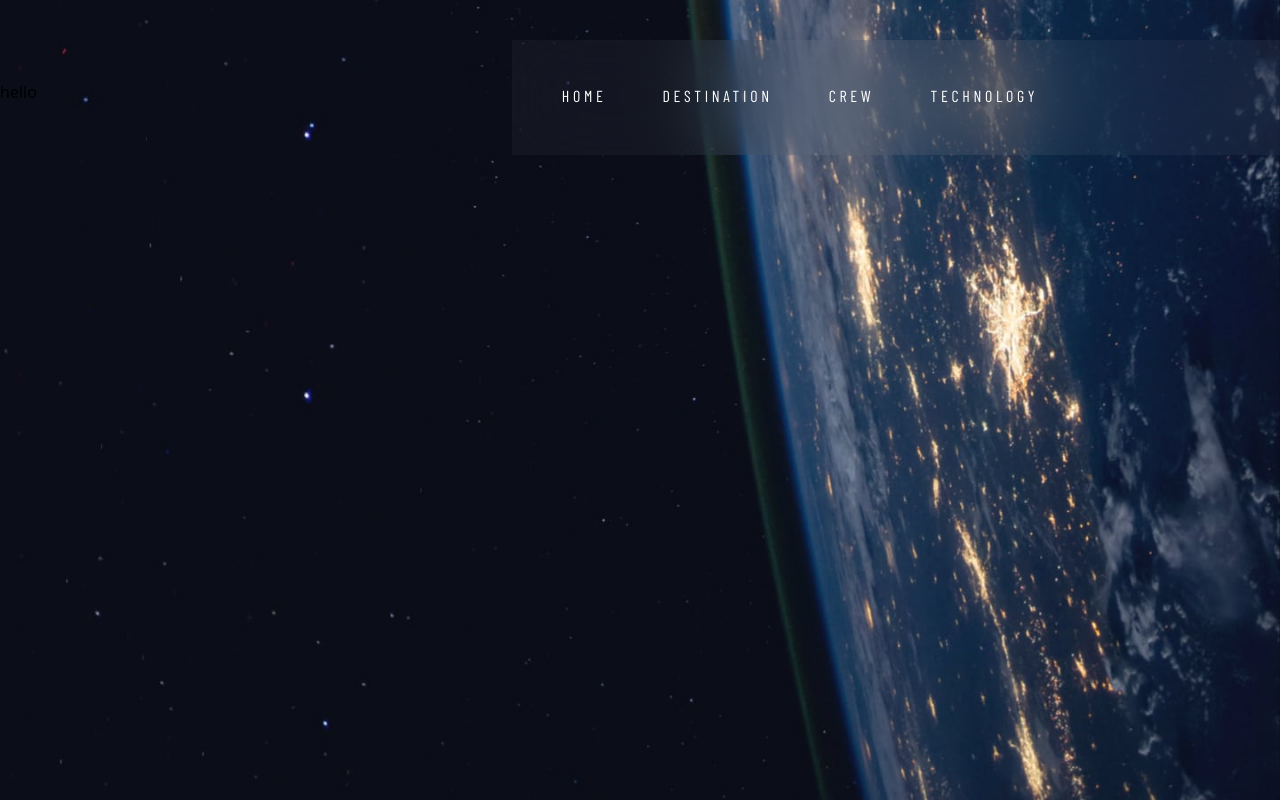
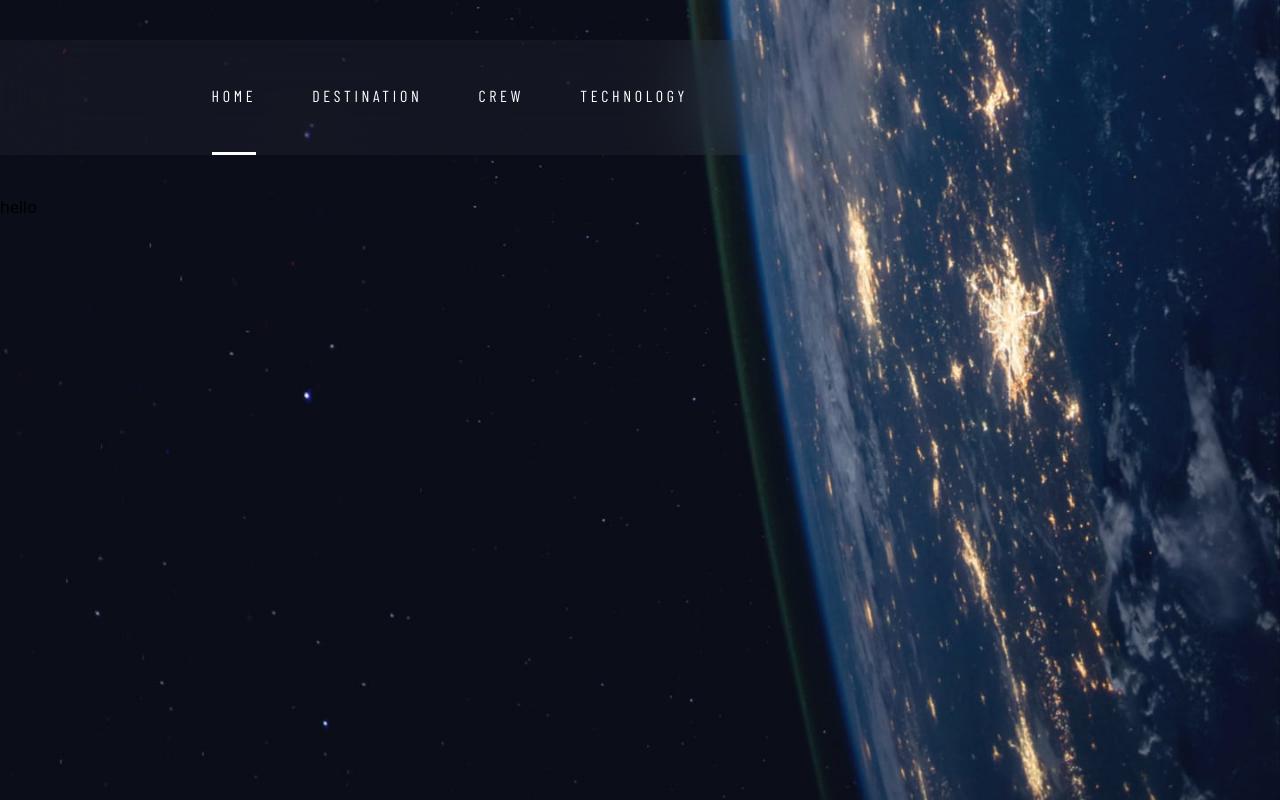
Before and after one commit to nicolsam/space-tourism, a React (Vite) app: page / in a window 1280 px wide. Built offline with nearby package versions, Linux system fonts and the light colour scheme; a web font is replaced by a local one.

Commit message:
feat: active item on menu

```diff
--- a/src/components/Menu/index.tsx
+++ b/src/components/Menu/index.tsx
@@ -1,16 +1,18 @@
+import { useLocation } from 'react-router-dom';
 import Item from './Item';
 
 import * as S from './styles';
 
 const Menu = () => {
+
+    const location = useLocation();
+
     return (
-        <div className="w-3/5 absolute right-0 bg-white/[.04] backdrop-blur-2xl">
-          <div className="w-full xl:w-3/4 flex gap-5 xl:gap-14 flex-row justify-center">
-            <Item link="/"><S.MText>00</S.MText>HOME</Item>
-            <Item link="/"><S.MText>01</S.MText>DESTINATION</Item>
-            <Item link="/"><S.MText>02</S.MText>CREW</Item>
-            <Item link="/"><S.MText>03</S.MText>TECHNOLOGY</Item>
-          </div>
+        <div className="w-3/5 pr-20 2xl:pr-52 bg-white/[.04] backdrop-blur-2xl flex gap-5 xl:gap-14 flex-row justify-center xl:justify-end">
+            <Item active={location.pathname} link="/"><S.MText>00</S.MText>HOME</Item>
+            <Item active={location.pathname} link="/destination"><S.MText>01</S.MText>DESTINATION</Item>
+            <Item active={location.pathname} link="/crew"><S.MText>02</S.MText>CREW</Item>
+            <Item active={location.pathname} link="/technology"><S.MText>03</S.MText>TECHNOLOGY</Item>
         </div>
     );
 }
```
